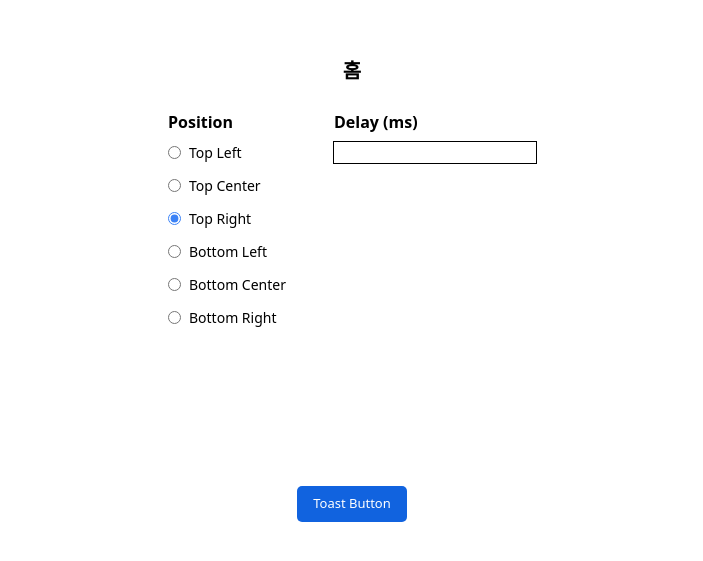
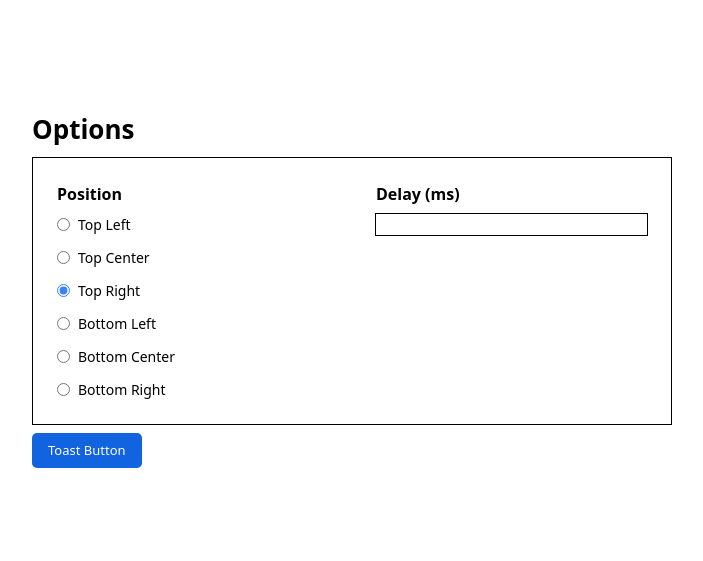
Before and after one commit to leedahye2001/toast-assignment, a React (Vite) app: page / in a window 1280 px wide. Shown: the part 111-672 px from the top of the page, without its empty margins (288-991 px from the left). Built offline with nearby package versions, Linux system fonts and the light colour scheme.

Commit message:
style: Options 컴포넌트 크기 조정

```diff
--- a/src/components/Input/Input.tsx
+++ b/src/components/Input/Input.tsx
@@ -19,7 +19,7 @@ const Input = ({ _value, _onChange }: InputProps) => {
   };
 
   return (
-    <div className="h-[400px] w-full p-6">
+    <div className="w-full p-6">
       <h3 className="pb-2 text-[16px] font-[700]">Delay (ms)</h3>
       <div className="grid mb-8">
         <input
--- a/src/components/Input/RoundOption.tsx
+++ b/src/components/Input/RoundOption.tsx
@@ -17,7 +17,7 @@ const RoundOption = () => {
   const [selected, setSelected] = useRecoilState(toastPositionAtom);
 
   return (
-    <div className="h-[400px] p-6 w-full">
+    <div className="p-6 w-full">
       <div className="flex flex-col">
         <h3 className="pb-2 text-[16px] font-[700]">Position</h3>
         <div className="grid grid-cols-1 gap-3">
--- a/src/index.tsx
+++ b/src/index.tsx
@@ -5,13 +5,14 @@ import RoundOption from "./components/Input/RoundOption";
 const Index = () => {
   return (
     <div className="flex h-[100vh] flex-col items-center justify-center">
-      <h1 className="text-[20px] font-[800] text-black">홈</h1>
-
-      <div className="flex">
-        <RoundOption />
-        <Input />
+      <div className="w-[50%]">
+        <h1 className="text-[26px] font-[800] text-black">Options</h1>
+        <div className="flex border border-black my-2">
+          <RoundOption />
+          <Input />
+        </div>
+        <Button _node={"Toast Button"} />
       </div>
-      <Button _node={"Toast Button"} />
     </div>
   );
 };
```
